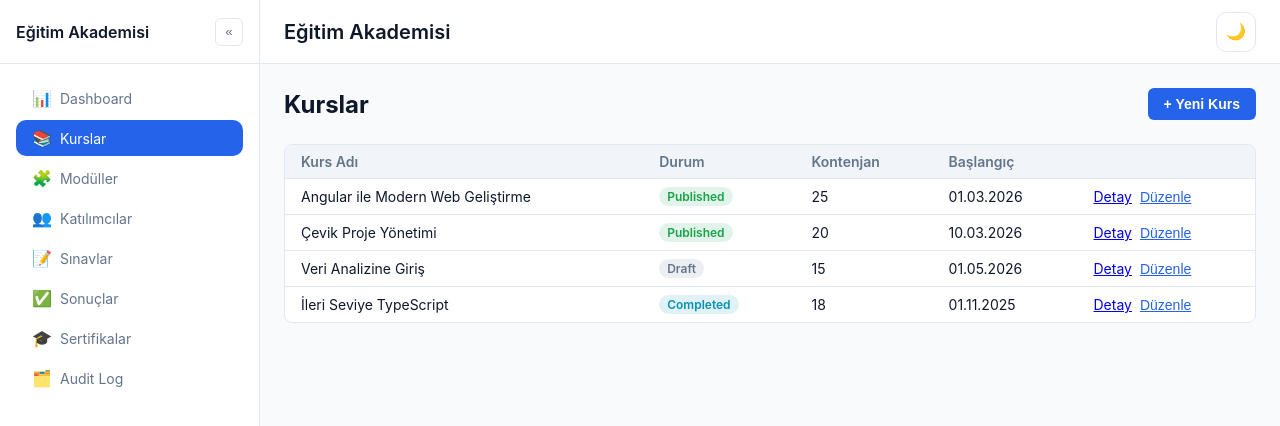
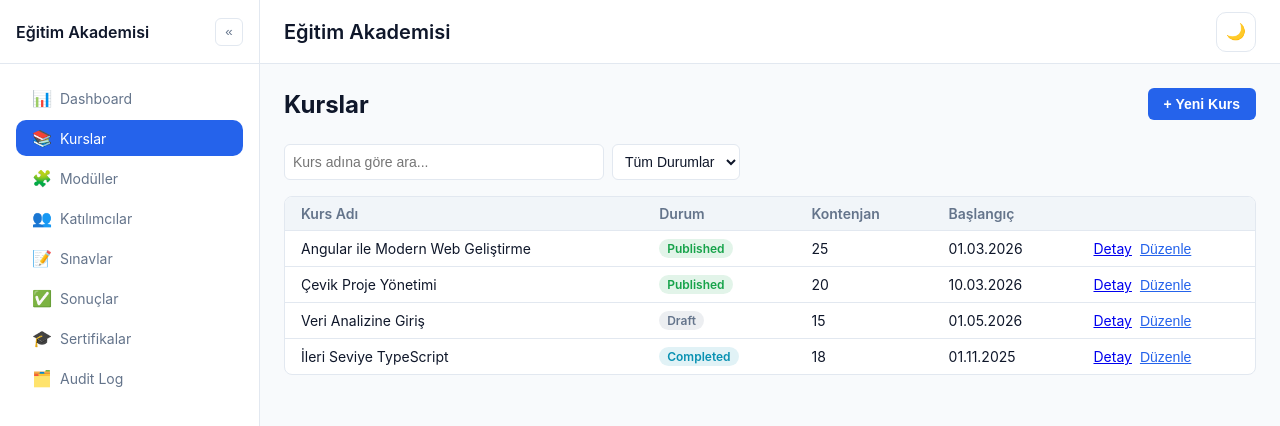
Before and after one commit to acarlarilayda/egitim-akademisi, an Angular app: page /kurslar in a window 1280 px wide. Shown: the top 426 px of the page. Built offline with nearby package versions, Linux system fonts and the light colour scheme.

Commit message:
features/academy/pages: CourseListComponent'e arama ve durum filtresi eklendi

```diff
--- a/src/app/features/academy/pages/course-list/course-list.component.html
+++ b/src/app/features/academy/pages/course-list/course-list.component.html
@@ -4,12 +4,28 @@
     <button type="button" class="page__new-button" (click)="openCreateDialog()">+ Yeni Kurs</button>
   </div>
 
+  <div class="page__filters">
+    <input
+      type="text"
+      class="page__search"
+      placeholder="Kurs adına göre ara..."
+      appDebounceInput
+      [debounceMs]="300"
+      (debouncedInput)="onSearchChange($event)"
+    />
+
+    <select class="page__status-filter" [(ngModel)]="statusFilter">
+      <option value="">Tüm Durumlar</option>
+      <option *ngFor="let status of statusOptions" [value]="status">{{ status }}</option>
+    </select>
+  </div>
+
   <app-data-table
     [columns]="columns"
-    [rows]="courses"
+    [rows]="filteredCourses"
     [loading]="loading()"
     [errorMessage]="errorMessage"
-    emptyMessage="Henüz kayıtlı kurs yok."
+    emptyMessage="Arama/filtre kriterlerine uyan kurs bulunamadı."
     (retry)="load()"
   >
     <ng-template dtCell="status" let-value>
--- a/src/app/features/academy/pages/course-list/course-list.component.scss
+++ b/src/app/features/academy/pages/course-list/course-list.component.scss
@@ -23,6 +23,32 @@
 
 .page__new-button:hover {
   background-color: var(--color-primary-hover);
+}
+
+.page__filters {
+  display: flex;
+  gap: var(--space-sm);
+  margin-bottom: var(--space-md);
+}
+
+.page__search {
+  flex: 1;
+  max-width: 320px;
+  padding: var(--space-sm);
+  border: 1px solid var(--color-border);
+  border-radius: 6px;
+  background-color: var(--color-surface);
+  color: var(--color-text-primary);
+  font-size: var(--font-size-sm);
+}
+
+.page__status-filter {
+  padding: var(--space-sm);
+  border: 1px solid var(--color-border);
+  border-radius: 6px;
+  background-color: var(--color-surface);
+  color: var(--color-text-primary);
+  font-size: var(--font-size-sm);
 }
 
 .link-button {
--- a/src/app/features/academy/pages/course-list/course-list.component.ts
+++ b/src/app/features/academy/pages/course-list/course-list.component.ts
@@ -1,30 +1,37 @@
 import { Component, OnInit } from '@angular/core';
 import { CommonModule } from '@angular/common';
+import { FormsModule } from '@angular/forms';
 import { RouterLink } from '@angular/router';
 import { CourseService } from '../../services/course.service';
 import { InstructorService } from '../../services/instructor.service';
 import { Course } from '../../models/course.model';
 import { Instructor } from '../../models/instructor.model';
+import { CourseStatus } from '../../../../core/models/enums';
 import { DataTableComponent, TableColumn } from '../../../../shared/components/data-table/data-table.component';
 import { DataTableCellDirective } from '../../../../shared/components/data-table/data-table-cell.directive';
 import { DialogComponent } from '../../../../shared/components/dialog/dialog.component';
 import { CourseFormComponent } from '../course-form/course-form.component';
+import { DebounceDirective } from '../../../../shared/directives/debounce.directive';
 
 /**
  * Kurs listesi ekranı (/kurslar).
- * Yeni kurs oluşturma ve düzenleme, ayrı bir route yerine reusable
- * Dialog + CourseForm bileşenleri ile modal içinde yapılır.
+ * Yeni kurs oluşturma ve düzenleme, reusable Dialog + CourseForm bileşenleri
+ * ile modal içinde yapılır. Arama (debounce'lu) ve durum filtresi,
+ * DataTableComponent'e ulaşmadan önce `filteredCourses` getter'ında
+ * uygulanır; sıralama ve pagination DataTableComponent içinde yönetilir.
  */
 @Component({
   selector: 'app-course-list',
   standalone: true,
   imports: [
     CommonModule,
+    FormsModule,
     RouterLink,
     DataTableComponent,
     DataTableCellDirective,
     DialogComponent,
     CourseFormComponent,
+    DebounceDirective,
   ],
   templateUrl: './course-list.component.html',
   styleUrl: './course-list.component.scss',
@@ -33,6 +40,10 @@ export class CourseListComponent implements OnInit {
   courses: Course[] = [];
   instructors: Instructor[] = [];
   errorMessage: string | null = null;
+
+  searchTerm = '';
+  statusFilter = '';
+  readonly statusOptions = Object.values(CourseStatus);
 
   dialogOpen = false;
   editingCourse: Course | null = null;
@@ -67,6 +78,21 @@ export class CourseListComponent implements OnInit {
     });
   }
 
+  /** Arama (kurs adında) ve durum filtresi uygulanmış kurs listesi. */
+  get filteredCourses(): Course[] {
+    const term = this.searchTerm.trim().toLowerCase();
+
+    return this.courses.filter((course) => {
+      const matchesSearch = !term || course.title.toLowerCase().includes(term);
+      const matchesStatus = !this.statusFilter || course.status === this.statusFilter;
+      return matchesSearch && matchesStatus;
+    });
+  }
+
+  onSearchChange(value: string): void {
+    this.searchTerm = value;
+  }
+
   openCreateDialog(): void {
     this.editingCourse = null;
     this.dialogOpen = true;
```
